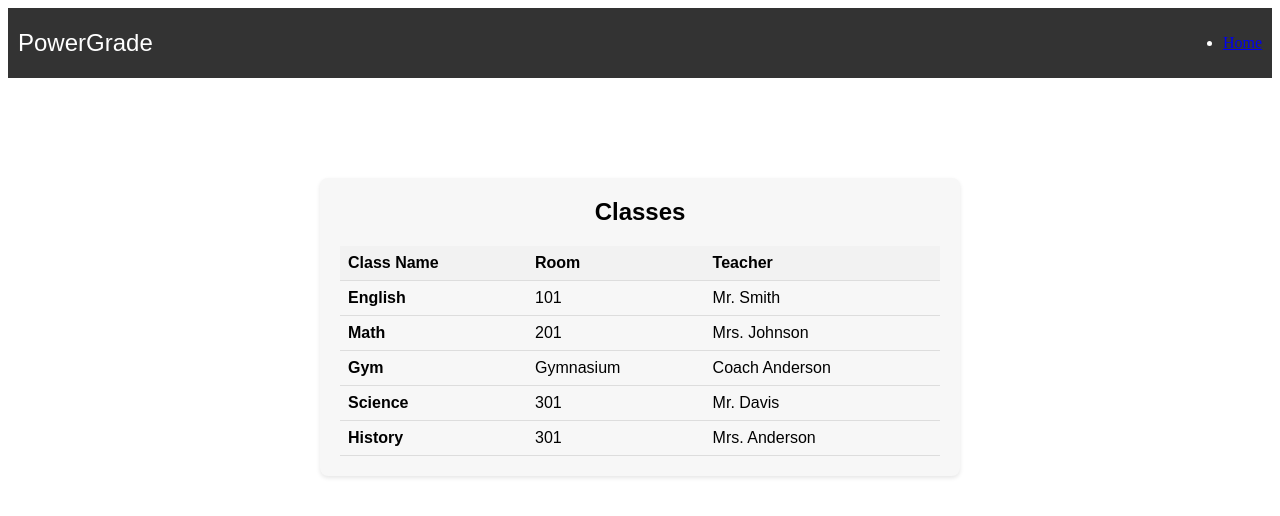
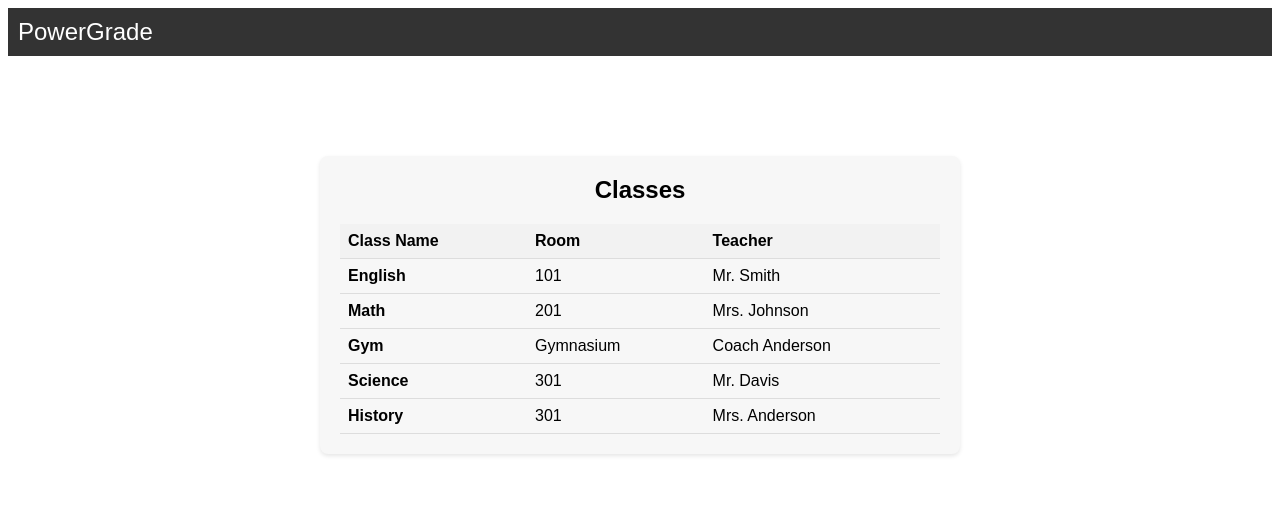
Before and after one commit to Ace-86/powergrade, a React (Create React App) app in the folder client/: page / in a window 1280 px wide. Shown: the top 516 px of the page. Built offline with nearby package versions, Linux system fonts and the light colour scheme.

Commit message:
updated home link

```diff
--- a/client/src/components/Navbar.js
+++ b/client/src/components/Navbar.js
@@ -5,12 +5,7 @@ import '../styles/Navbar.css';
 function Navbar() {
   return (
     <nav className="navbar">
-      <div className="logo">PowerGrade</div>
-      <ul>
-        <li>
-          <Link to="/">Home</Link>
-        </li>
-      </ul>
+      <Link className="logo" to='/' >PowerGrade</Link>
     </nav>
   );
 }
```
